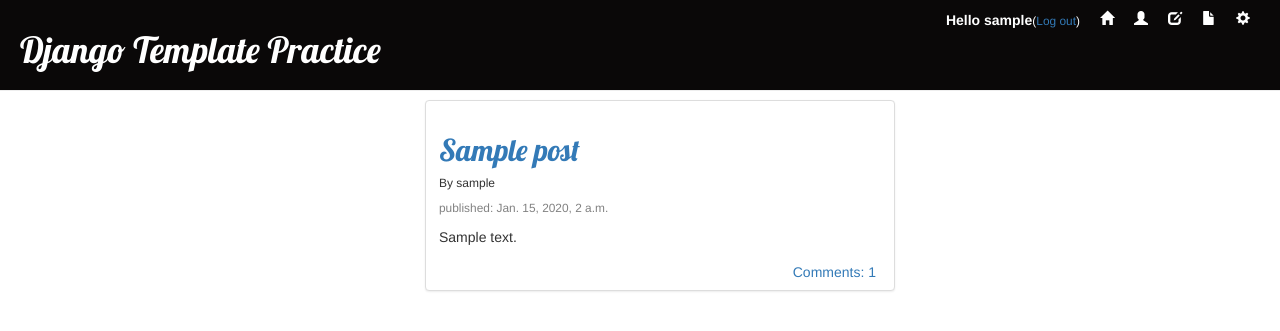
After one commit to xDiego/my-first-blog, a Django app: page /dashboard/ in a window 1280 px wide. The commit adds this page. Shown: the top 331 px of the page. Run offline with Django 3.2, Linux system fonts and the light colour scheme; a user stored in the database is signed in; tables that the repository leaves empty hold one stand-in row (values such as "Sample post"); some libraries are stand-ins or nearby versions.

Commit message:
Added followers feature

```diff
--- a/blog/models.py
+++ b/blog/models.py
@@ -12,6 +12,11 @@
     user = models.OneToOneField(
         settings.AUTH_USER_MODEL,
         related_name="profile"
+    )
+    follows = models.ManyToManyField(
+        "self",
+        related_name ="followed_by",
+        symmetrical=False
     )
 
     # Attributes - Mandatory
--- a/blog/static/css/blog.css
+++ b/blog/static/css/blog.css
@@ -65,6 +65,10 @@
     margin: 20px 0px 20px 20px;
 }
 
+.comment-count {
+    padding: 5px 5px 5px 5px;
+}
+
 .post-text {
     font-size: 20px;
 }
--- a/blog/templates/blog/base.html
+++ b/blog/templates/blog/base.html
@@ -16,11 +16,12 @@
     <a class="top-menu" href="{% url 'settings_page' %}"><span class="glyphicon glyphicon-cog"></span></a>
     <a href="{% url 'post_new' %}" class="top-menu" data-toggle="tooltip" title="New Post"><span class="glyphicon glyphicon-file"></span></a>
     <a href="{% url 'post_draft_list' %}" class="top-menu" data-toggle="tooltip" title="Drafts"><span class="glyphicon glyphicon-edit"></span></a>
+    <a href="{% url 'dashboard' %}" class="top-menu" data-toggle="tooltip" title="Dashboard:View posts from people you follow"><span class="glyphicon glyphicon-user"></span></a>
     <a href="{% url 'post_list'%}" class="top-menu" data-toggle="tooltip" title="Home"><span class="glyphicon glyphicon-home"></span></a>
     <p class="top-menu"><strong>Hello {{ user.username }}</strong><small>(<a href="{% url 'django.contrib.auth.views.logout' %}" data-toggle="tooltip" title="logout">Log out</a>)</small></p>
     {% else %}
-    <a href="{% url 'django.contrib.auth.views.login' %}" style="float: right; margin-right:10px; color:black;"><h3>Login</h3></a>
-    <a href="{% url 'register' %}" style="float: right; margin-right:10px; color:black;"><h3>SignUp!</h3></a>
+    <a href="{% url 'django.contrib.auth.views.login' %}" style="float: right; margin-right:10px; color:white;"><h3>Login</h3></a>
+    <a href="{% url 'register' %}" style="float: right; margin-right:10px; color:white;"><h3>SignUp!</h3></a>
     {% endif %}
 
     <h1><a href="/">Django Template Practice</a></h1>
--- /dev/null
+++ b/blog/templates/blog/dashboard.html
@@ -0,0 +1,25 @@
+{% extends 'blog/base.html' %}
+
+{% block content %}
+
+{% for posts in posts_list  %}
+    {% for post in posts %}
+    <div class="col-md-8 col-md-offset-6">
+      <div class="thumbnail">
+       <div class="caption">
+ 	<h2><a href="{% url 'post_detail' pk=post.pk %}">{{post}}</a></h2>
+	<h6>By {{ post.author }}</h6>
+	<div class="date">
+	  <small><p>published: {{post.published_date}}</p></small>
+	</div>
+	<p class="post-text">{{post.text|linebreaks}}</p>
+        <p>
+	  <!--<a href="{% url 'add_comment_to_post' pk=post.pk %}" class="btn btn-primary" role="button">Add Comment</a> -->
+	  <div class="comment-count"><a href="{% url 'blog.views.post_detail' pk=post.pk%}" style="float:right;">Comments: {{ post.approved_comments.count }}</a></div>
+	</p>
+      </div>
+    </div>
+  </div>
+  {% endfor %}
+{% endfor%}
+{% endblock%}
--- a/blog/urls.py
+++ b/blog/urls.py
@@ -4,6 +4,7 @@
 urlpatterns = [
     url(r'^$', views.main_page, name='main_page'),
     url(r'^blogs/(?P<pk>[1-9]+)/$', views.post_list1, name='post_list1'),
+    url(r'^dashboard/$', views.dashboard, name='dashboard'),
     url(r'^post_list/', views.post_list, name='post_list'),
     url(r'^post/(?P<pk>[0-9]+)/$', views.post_detail, name='post_detail'),
     url(r'^post/new/$', views.post_new, name='post_new'),
--- a/blog/views.py
+++ b/blog/views.py
@@ -81,6 +81,35 @@
         form = BlogForm()
 
     return render(request, 'blog/blog_edit.html', {'form': form, 'blog':blog})
+
+def follow(request, pk):
+    """Follow a person
+    """
+    pass
+
+def follower_suggestion(user):
+    """Show suggestion for this user to follow
+    based on people you follow(e.g: people you follow that
+    may have same interest on you. Or purely based on users followed
+    by someone you follow.)
+    """
+    pass
+
+def dashboard(request):
+    """The main dashboard that shows the post from users
+    that user follows.
+    """
+    ## Get follower posts
+    ## Limit number of posts by 50 posts
+
+    ## Way 1
+    ## - get all followers from user
+    ## - get posts from each one
+    followers = request.user.profile.follows.all()
+    posts_list = {follower.user.post_set.all() for follower in followers}
+
+    return render(request, 'blog/dashboard.html', {'posts_list':posts_list})
+
 
 def post_list1(request, pk):
 #    posts = Post.objects.filter(blog__pk=pk, author=request.user).order_by('-published_date')
--- a/mysite/settings.py
+++ b/mysite/settings.py
@@ -27,7 +27,7 @@
 DEBUG = True
 
 ALLOWED_HOSTS = []
-LOGIN_REDIRECT_URL = '/post_list/'
+LOGIN_REDIRECT_URL = '/dashboard/'
 
 # Application definition
 
```
Also changed, not shown: blog/templates/blog/post_list.html (+3 -6 lines), blog/migrations/0006_userprofile_follows.py (added).
